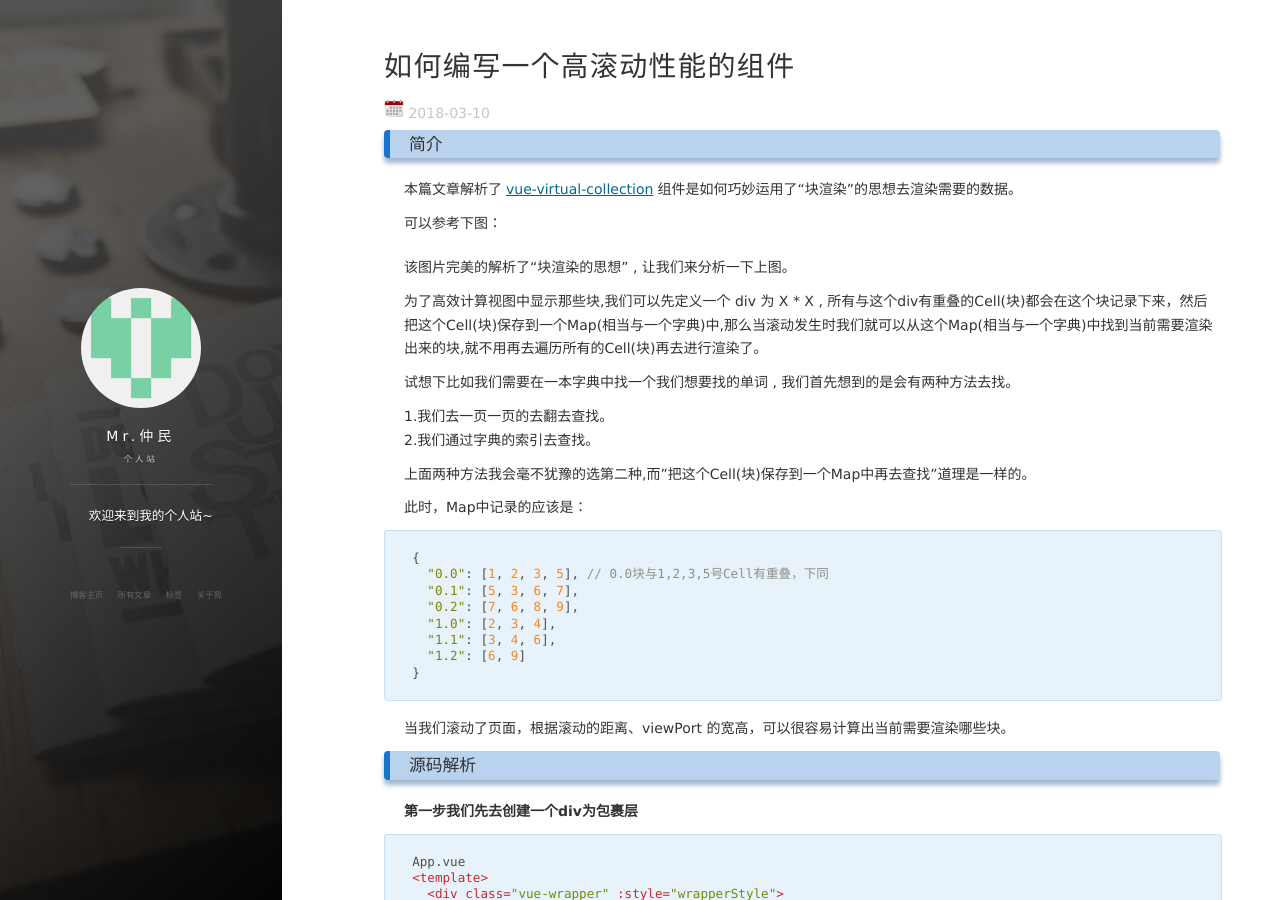
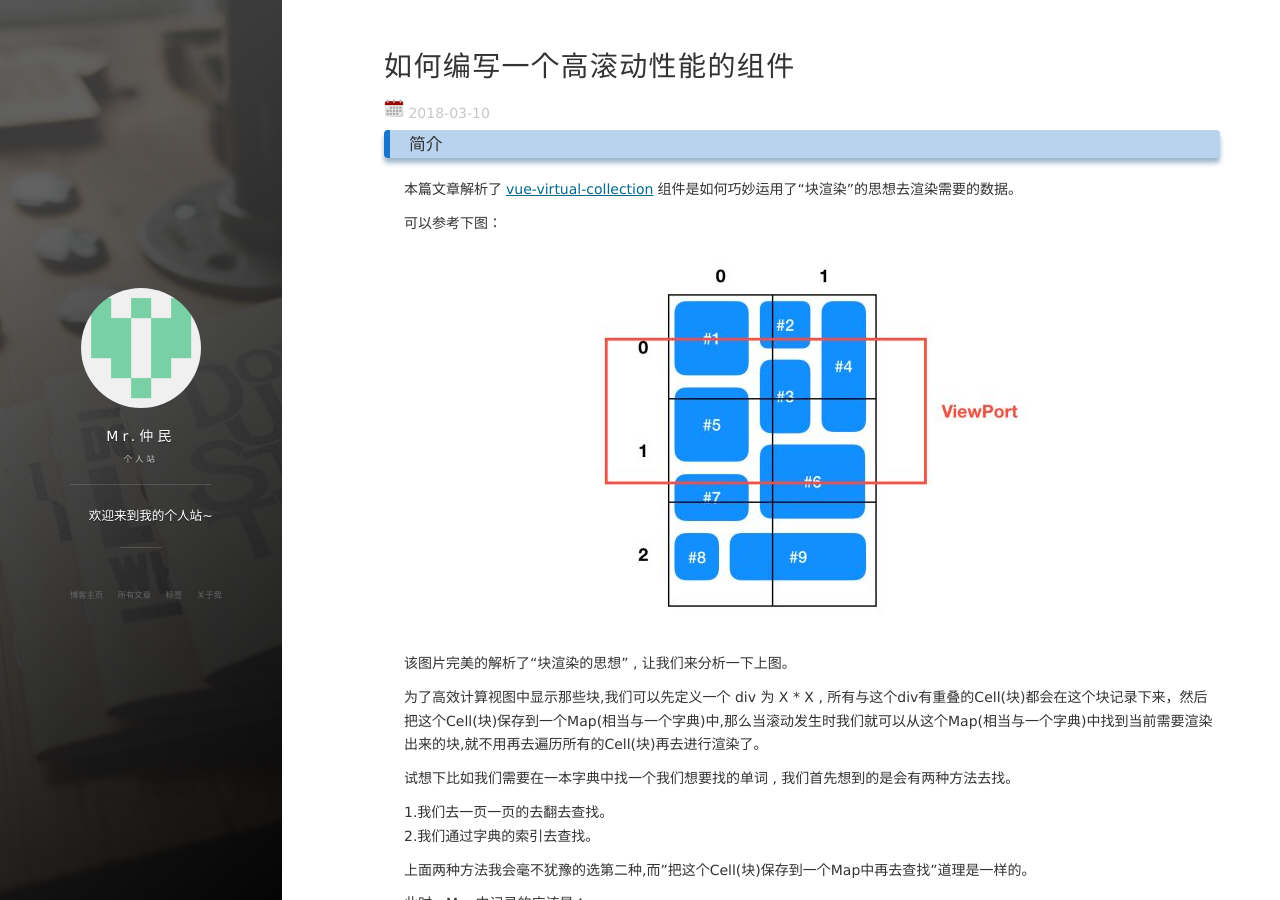
Before and after one commit to qq282126990/qq282126990.github.com, a Jekyll site: the page built from _posts/2018-03-10-10.md, in a window 1280 px wide and 900 px high. Built offline with Jekyll 4.4.1, drawn with Linux system fonts in a browser that asks for light colours; nearby versions of some CDN libraries.

Commit message:
no message

```diff
--- a/_posts/2018-03-10-10.md
+++ b/_posts/2018-03-10-10.md
@@ -12,7 +12,7 @@ tag: 博客
 
 可以参考下图：
 
-![](images/2018-03-10/2018-03-10.jpg)
+![](/images/2018-03-10/2018-03-10.jpg)
 
 该图片完美的解析了“块渲染的思想” , 让我们来分析一下上图。
 
```
